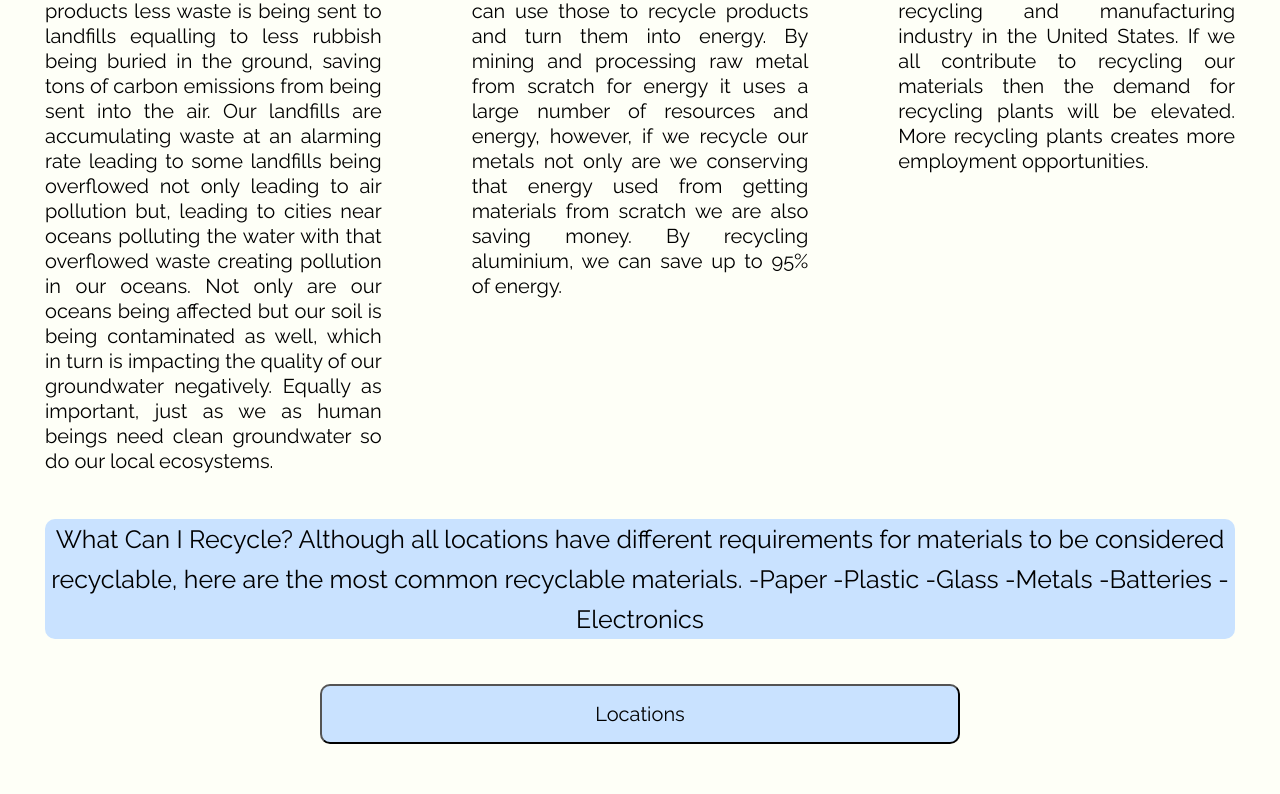
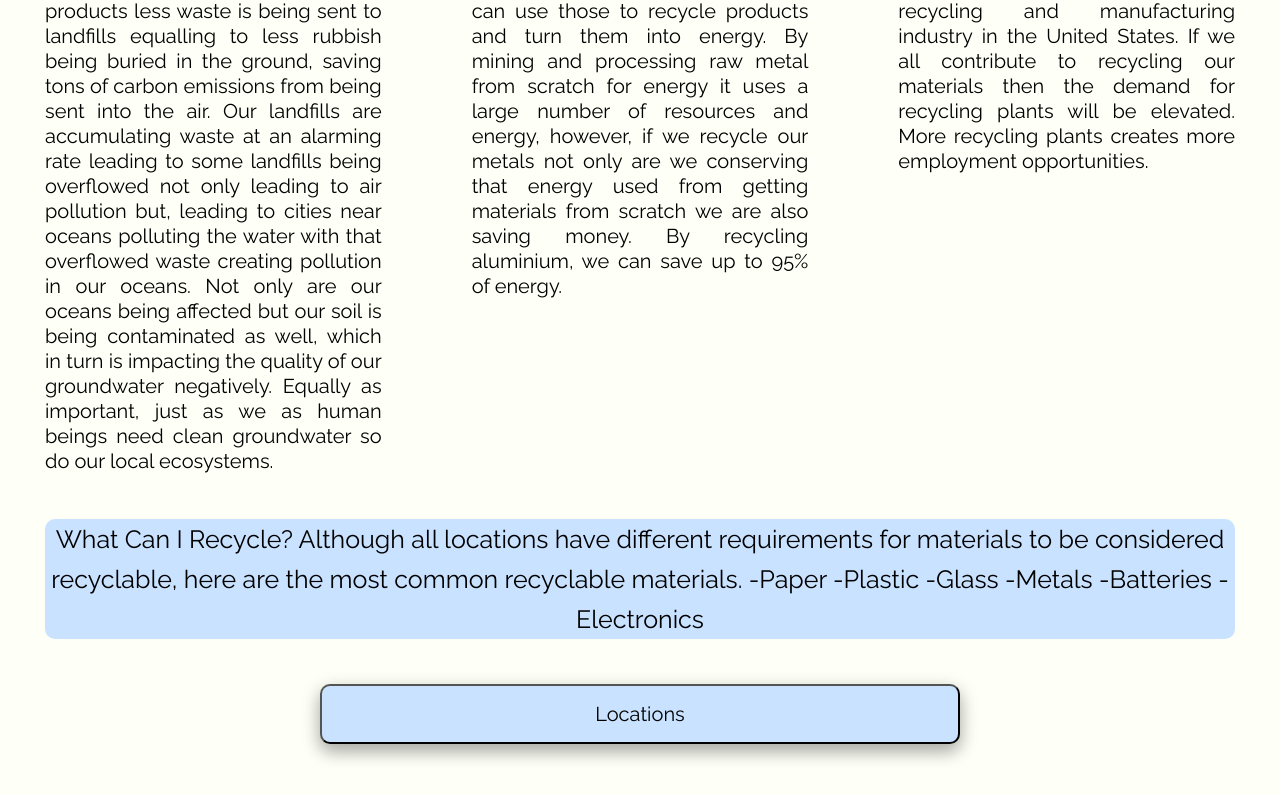
Before and after one commit to Rajvishah12/The-Third-R, a plain HTML site: page index.html in a window 1280 px wide. Shown: the part 417-1211 px from the top of the page. Drawn offline with nearby package versions, Linux system fonts and the light colour scheme; a web font is replaced by a local one.

Commit message:
Second Commit

```diff
--- a/styles.css
+++ b/styles.css
@@ -106,7 +106,7 @@ body {
   background-color:#C9E2FF;
   font-size: 20px;
   border-radius: 10px;
-  /* box-shadow: 0 8px 16px 0 rgba(0,0,0,0.2), 0 6px 20px 0 rgba(0,0,0,0.19); */
+  box-shadow: 0 8px 16px 0 rgba(0,0,0,0.2), 0 6px 20px 0 rgba(0,0,0,0.19);
   width: 50%;
   margin-bottom: 50px;
   font-family: 'Raleway', Helvetica, Arial, sans-serif;
@@ -114,9 +114,9 @@ body {
   line-height: 25px;
 }
 
-/* #btndrop:hover{
+#btndrop:hover{
   background-color: white;
-} */
+}
 
 .options{
   display: none;
```
